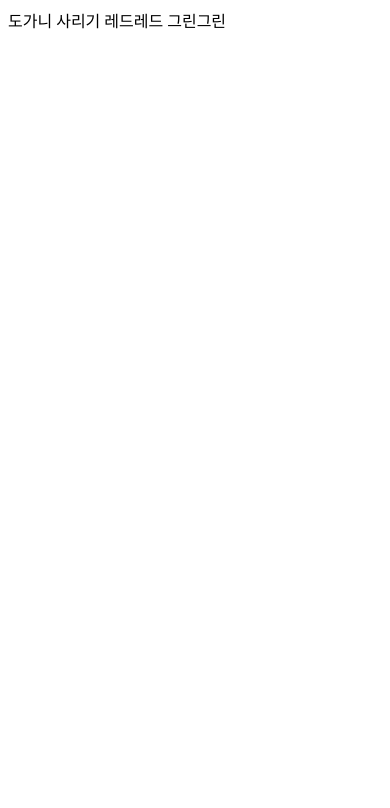
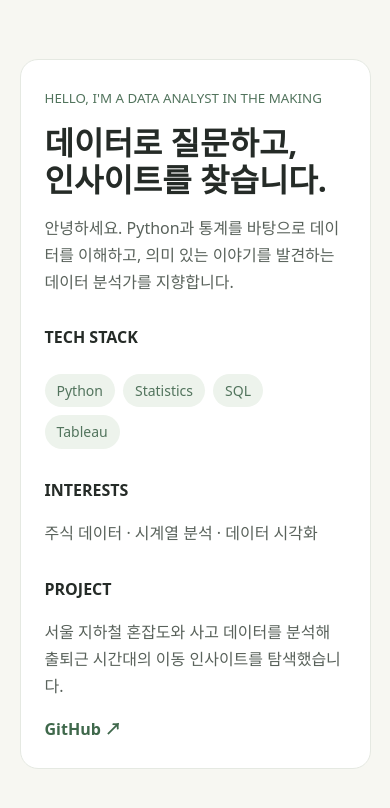
Before and after one commit to alicehyunee/261113_empty, a plain HTML site: page index.html in a window 390 px wide. Drawn offline with Linux system fonts and the light colour scheme.

Commit message:
Build responsive data analyst introduction page

```diff
--- a/index.html
+++ b/index.html
@@ -1,13 +1,20 @@
-<!DOCTYPE html>
-<html lang="en">
+<!doctype html>
+<html lang="ko">
 <head>
-    <meta charset="UTF-8">
-    <meta name="viewport" content="width=device-width, initial-scale=1.0">
-    <title>Document</title>
+<meta charset="utf-8">
+<meta name="viewport" content="width=device-width, initial-scale=1">
+<meta name="theme-color" content="#f7f7f2">
+<title>Data Analyst | About Me</title>
+<style>
+*{box-sizing:border-box}body{margin:0;background:#f7f7f2;color:#252b27;font:16px/1.7 system-ui,sans-serif}main{width:min(680px,90%);margin:12vh auto;padding:clamp(24px,6vw,48px);background:#fff;border:1px solid #e5e9e2;border-radius:24px}small,.tag{color:#52745d}h1{font-size:clamp(2rem,8vw,3.5rem);line-height:1.15;margin:14px 0}p{color:#59625b}.tags{display:flex;flex-wrap:wrap;gap:8px;margin:22px 0}.tag{background:#edf3ec;padding:5px 12px;border-radius:99px;font-size:14px}h2{font-size:1rem;margin:28px 0 6px}a{color:#3f684b;text-decoration:none;font-weight:600}@media(max-width:480px){main{margin:7vh auto;border-radius:18px}}
+</style>
 </head>
-<body>
-    <!-- ! + tab -->
-    도가니 사리기 레드레드
-    그린그린
-</body>
-</html>
+<body><main>
+<small>HELLO, I'M A DATA ANALYST IN THE MAKING</small>
+<h1>데이터로 질문하고,<br>인사이트를 찾습니다.</h1>
+<p>안녕하세요. Python과 통계를 바탕으로 데이터를 이해하고, 의미 있는 이야기를 발견하는 데이터 분석가를 지향합니다.</p>
+<h2>TECH STACK</h2><div class="tags"><span class="tag">Python</span><span class="tag">Statistics</span><span class="tag">SQL</span><span class="tag">Tableau</span></div>
+<h2>INTERESTS</h2><p>주식 데이터 · 시계열 분석 · 데이터 시각화</p>
+<h2>PROJECT</h2><p>서울 지하철 혼잡도와 사고 데이터를 분석해 출퇴근 시간대의 이동 인사이트를 탐색했습니다.</p>
+<a href="https://github.com/alicehyunee">GitHub ↗</a>
+</main></body></html>
```
